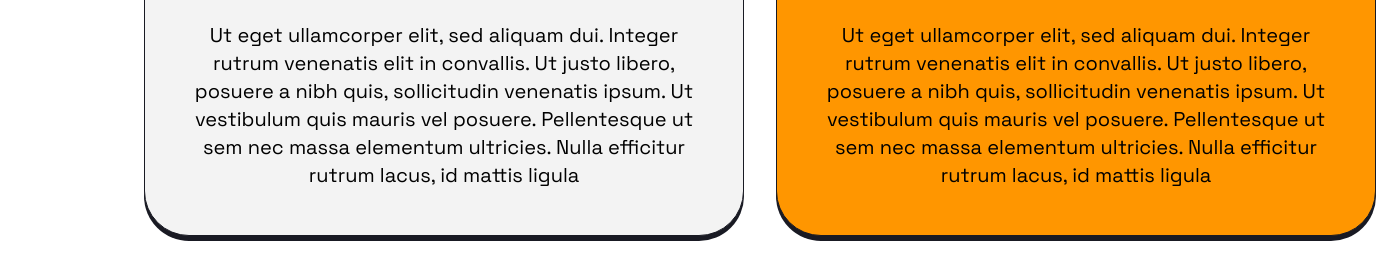
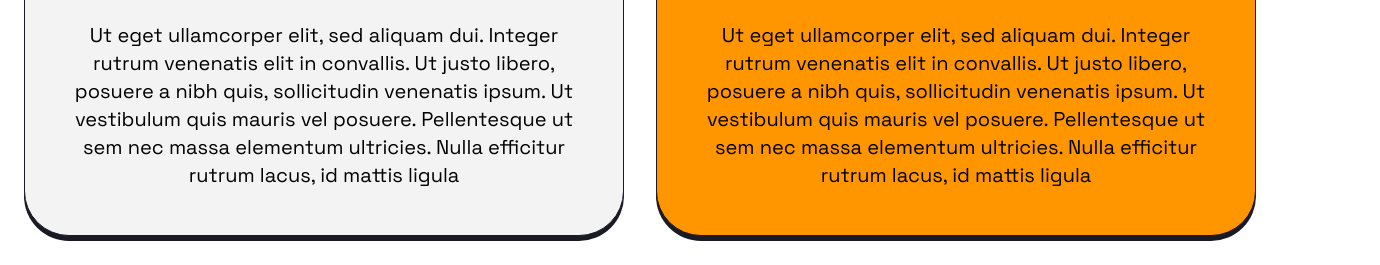
Before and after one commit to ViktoriiaRepo/test-task, a plain HTML site: page index.html in a window 1280 px wide. Shown: the part 288-553 px from the top of the page, 1380 px wide, since content can reach past the window. Drawn offline with Linux system fonts and the light colour scheme.

Commit message:
Change padding

```diff
--- a/styles.css
+++ b/styles.css
@@ -7,7 +7,7 @@
 body {
   font-family: 'Space Grotesk', sans-serif;
   background: #fff;
-  padding: 60px 140px;
+  padding-block: 60px;
 }
 
 .title {
```
